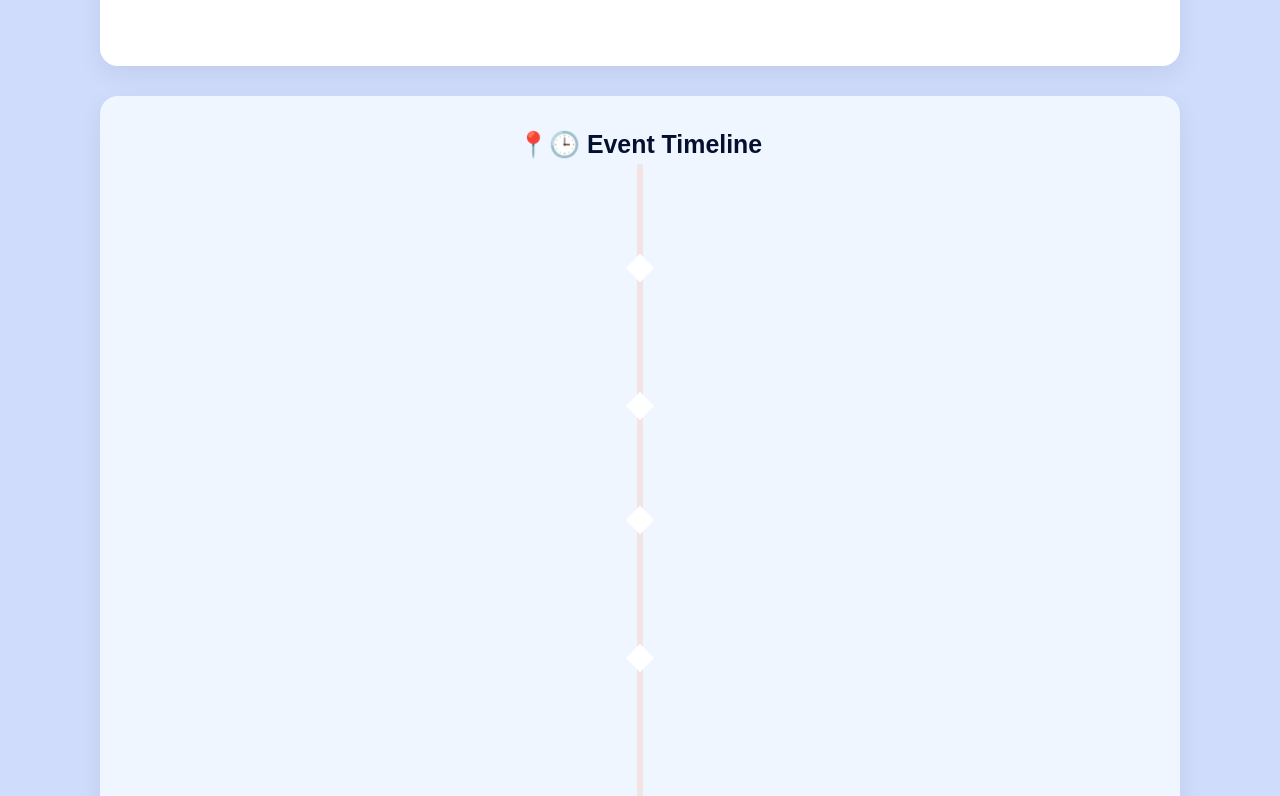
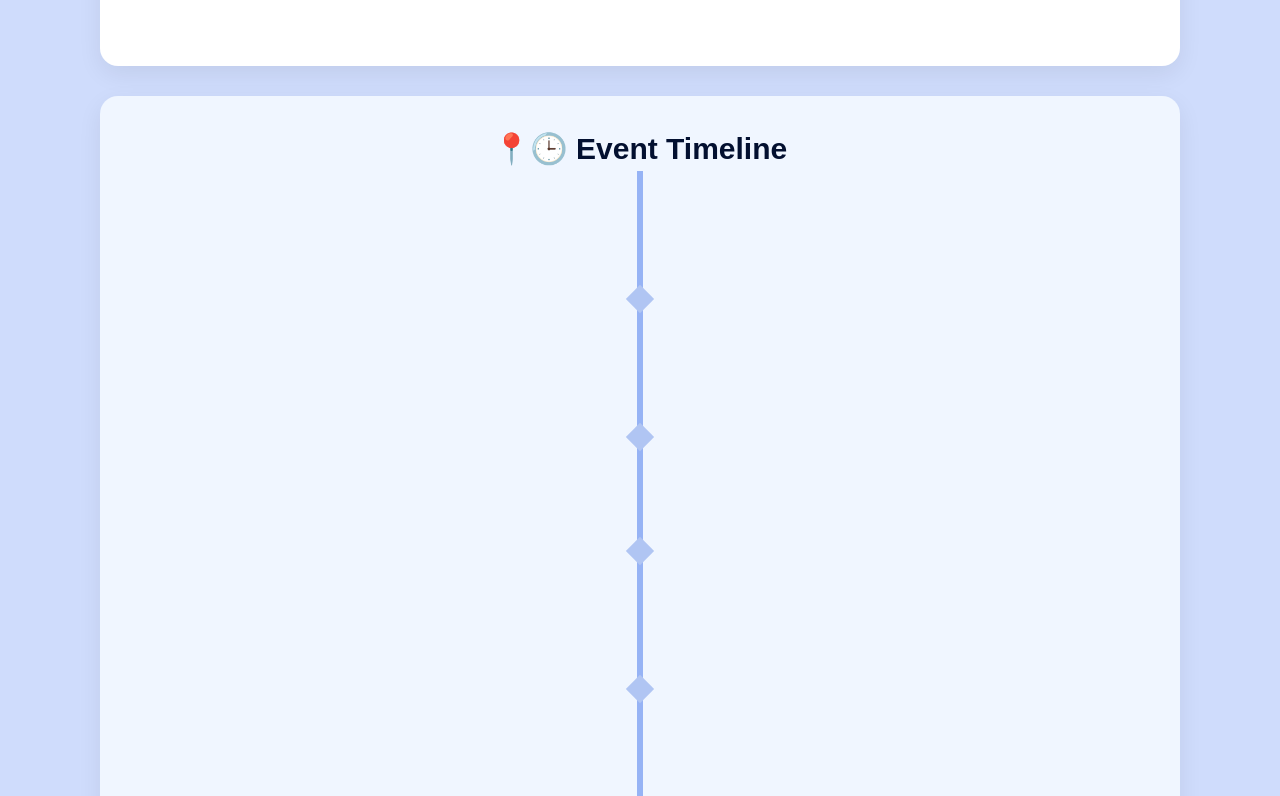
Before and after one commit to Sharath196266/code4change, a React (Vite) app: page /#/ in a window 1280 px wide. Shown: the part 2064-2860 px from the top of the page. Built offline with nearby package versions, Linux system fonts and the light colour scheme; a web font is replaced by a local one.

Commit message:
timeline edited

```diff
--- a/src/main/home.jsx
+++ b/src/main/home.jsx
@@ -32,7 +32,7 @@ const Home = () => {
       const element = document.getElementById(id);
       if (element) {
         setTimeout(() => {
-          element.scrollIntoView({ behavior: 'auto', block: 'center' });
+          element.scrollIntoView({ behavior: 'auto', block: 'start' });
         }, 100);
       }
     }
@@ -181,6 +181,7 @@ const Home = () => {
       transition: 'all 0.3s ease-in-out',
     },
     sectionBoxTimeline: {
+      paddingTop:50,
       backgroundColor: '#f0f6ff',
       padding: windowWidth <= 480 ? '0.2rem' : '1rem',
       borderRadius: 18,
@@ -307,11 +308,12 @@ const Home = () => {
         </div>
         <div style={styles.sectionBoxTimeline} id="events">
           <center>
-          <h5>📍🕒 Event Timeline</h5></center>
+          <h4>📍🕒 Event Timeline</h4></center>
           <div class="timeline">
             <ul>
               <li>
                 <div class="regester-timeline">
+                  <br></br>
               <time>April 12, 2025</time>
 
                   <p>🔓 Registrations Open</p>
--- a/src/styles/timelinecss.css
+++ b/src/styles/timelinecss.css
@@ -16,7 +16,7 @@
     width: 6px;
     padding-top:50px;
     margin:0 auto;
-    background: #f4e3e3;
+    background: #96b3f5;
  }
 
  .timeline ul li::after {
@@ -28,7 +28,7 @@
     width:20px;
     height:20px;
     z-index:2;
-    background:#ffffff;
+    background:#b0c5f3;
  }
 
  .timeline ul li div{
@@ -37,7 +37,7 @@
     width : 400px;
     padding:20px;
     background: #fff;
-    box-shadow:4px 13px 30px 1px rgb(105, 137, 217);
+    box-shadow:4px 13px 30px 1px rgb(106, 142, 233);
     border-radius: 5px;
     display:flex;
     align-items: center;
```
